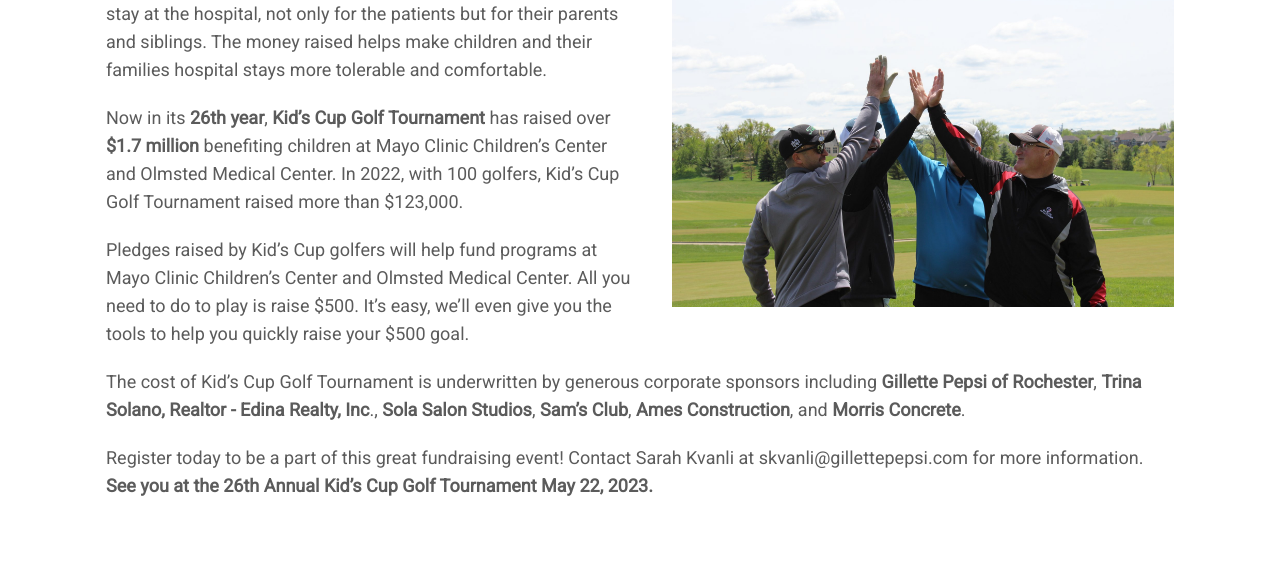
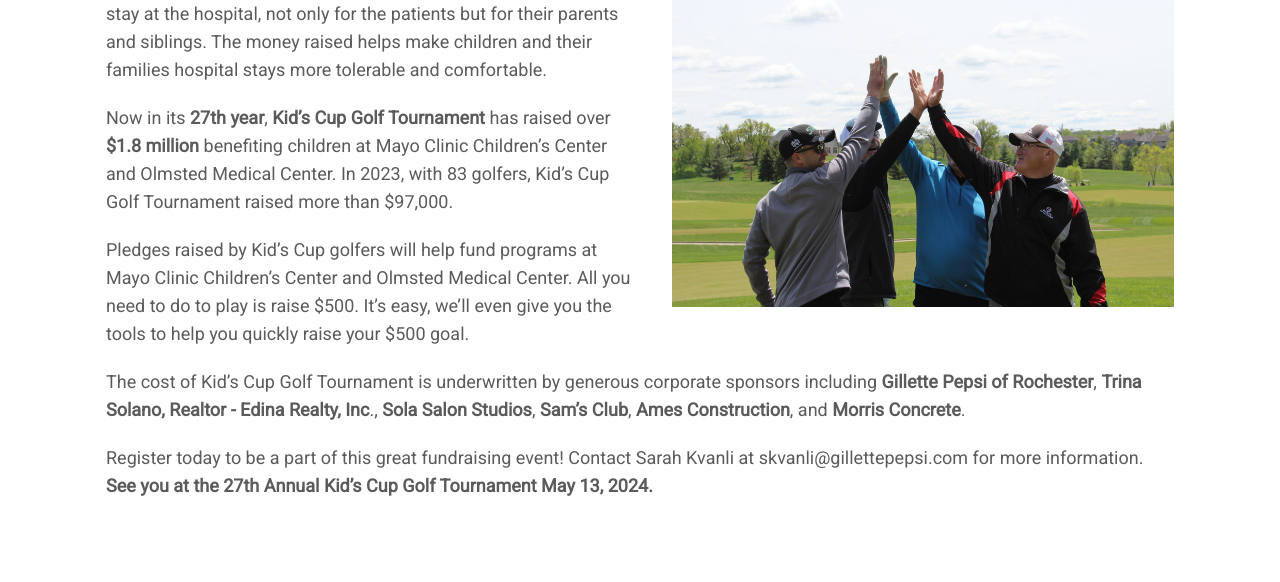
Before and after one commit to kidscuprochester/kidscuprochester.github.io, a Jekyll site: the page built from index.md, in a window 1280 px wide and 900 px high, scrolled down 1297 px. Shown: the part 153-735 px from the top of the window. Built offline with Jekyll 4.4.1, drawn with Linux system fonts in a browser that asks for light colours; nearby versions of some CDN libraries; some of the changed text lies outside the part shown.

Commit message:
Updated Config

```diff
--- a/_config.yml
+++ b/_config.yml
@@ -31,7 +31,7 @@ quick_actions:
     button_text: I want to buy tickets
     button_link: mailto:skvanli@gillettepepsi.com?subject=Kid's Cup Rochester Tickets&body=I%20would%20like%20to%20purchase%20tickets%20to%20the%20Kid's%20Cup%20Social%20Hour%20and%20Dinner!
 next_event:
-  date: 2023-05-22 08:00:00.000000000 Z
+  date: 2024-05-13 08:00:00.000000000 Z
   time: "8:00-9:30 registration & breakfast - \n9:45 announcements - \n10:00 shotgun
     -\n4:00 social with program to follow"
   location: Somerby Golf Club
@@ -40,10 +40,10 @@ who_we_are:
   text: "The mission of our tournament is to make an impact on children’s stay at
     the hospital, not only for the patients but for their parents and siblings.  The
     money raised helps make children and their families hospital stays more tolerable
-    and comfortable.\n\nNow in its **26th year**, **Kid’s Cup Golf Tournament** has
-    raised over **$1.7 million** benefiting children at Mayo Clinic Children’s Center
-    and Olmsted Medical Center. In 2022, with 100 golfers, Kid’s Cup Golf Tournament
-    raised more than $123,000.\n\nPledges raised by Kid's Cup golfers will help fund
+    and comfortable.\n\nNow in its **27th year**, **Kid’s Cup Golf Tournament** has
+    raised over **$1.8 million** benefiting children at Mayo Clinic Children’s Center
+    and Olmsted Medical Center. In 2023, with 83 golfers, Kid’s Cup Golf Tournament
+    raised more than $97,000.\n\nPledges raised by Kid's Cup golfers will help fund
     programs at Mayo Clinic Children’s Center and Olmsted Medical Center. All you
     need to do to play is raise $500.  It's easy, we'll even give you the tools to
     help you quickly raise your $500 goal. \n\nThe cost of Kid’s Cup Golf Tournament
@@ -51,12 +51,12 @@ who_we_are:
     **Trina Solano, Realtor - Edina Realty, Inc**., **Sola Salon Studios**, **Sam’s
     Club**, **Ames Construction**, and **Morris Concrete**. \n\nRegister today to
     be a part of this great fundraising event! Contact Sarah Kvanli at skvanli@gillettepepsi.com
-    for more information.  **See you at the 26th Annual Kid’s Cup Golf Tournament
-    May 22, 2023.**\n"
+    for more information.  **See you at the 27th Annual Kid’s Cup Golf Tournament
+    May 13, 2024.**\n"
   image: "/uploads/Team%20High%20Five-54a5d6.jpg"
 whats_new:
   text: "The tournament will be held at [Somerby Golf Club](http://www.somerby.com),
-    Southeast Minnesota's premiere championship golf club, on May 22, 2023.\n\n**Schedule
+    Southeast Minnesota's premiere championship golf club, on May 13, 2024.\n\n**Schedule
     for the day**\nRegistration and Breakfast 8:00-9:30,\nAnnouncements 9:45,\nShotgun
     start 10:00,\nSocial at 4:00 with program to follow\n\nThe tournament will be
     18 holes with a cart.  \n\n\n"
@@ -66,12 +66,12 @@ whats_new:
     share videos, updates, and fundraising facts.  '
 sign_up:
   for_golfers:
-    text: 'Registration is easy. Simply create your fund easy page [here](https://secure.fundeasy.com/ministrysync/event/?e=24146).
+    text: 'Registration is easy. Simply create your fund easy page [here](https://secure.fundeasy.com/ministrysync/event/?e=26083).
       Once registered, you can direct potential donors to your site and share the
       link on Facebook and Twitter.  If you receive donations as cash or check, simply
       record the donations on your Fund Easy page, and contact skvanli@gillettepepsi.com
       for direction for cash or check collection prior to the event.   '
-    button_link: https://secure.fundeasy.com/ministrysync/event/?e=24146
+    button_link: https://secure.fundeasy.com/ministrysync/event/?e=26083
     button_text: I want to give!
   for_sponsors:
     text: "We understand that not everyone is a golfer. However, there are sponsorship
@@ -80,9 +80,9 @@ sign_up:
     button_link: mailto:skvanli@gillettepepsi.com?subject=Kid's Cup Rochester Sponsorship
     button_text: I want to sponsor!
 presenting_sponsors:
-- image: "/uploads/Gillette-Pepsi-Rochester-Division-Logo-Full-Color-5fbcd8.png"
-  name: Gillette Pepsi Rochester
-  link: https://www.gillettepepsicola.com
+- image: "/uploads/GPC%20Lockup%20-%20Primary%20-%20Full%20Color.png"
+  name: GPC
+  link: https://www.gpcbeverage.com
 corporate_sponsors:
 - image: "/uploads/Trina%20logo%202020.JPG"
   name: Trina Solano, Realtor
```
